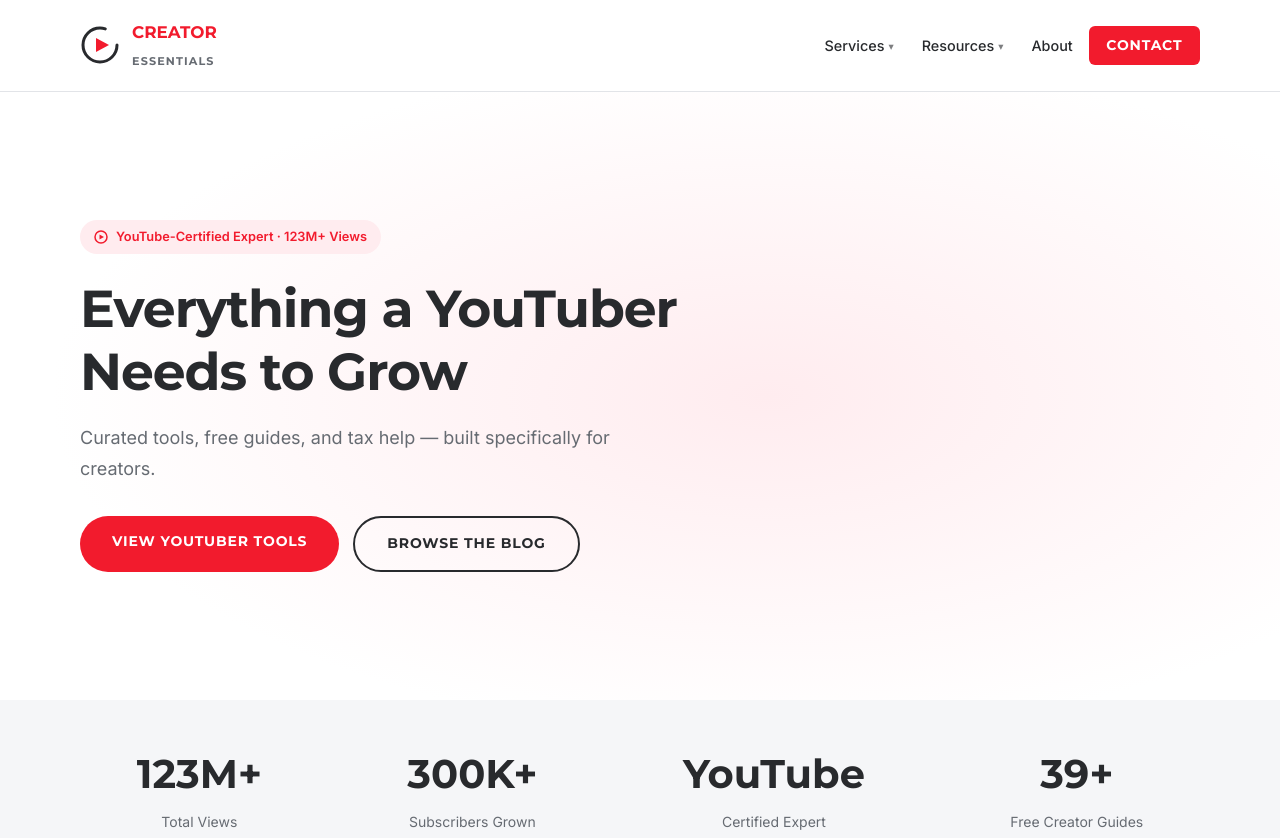
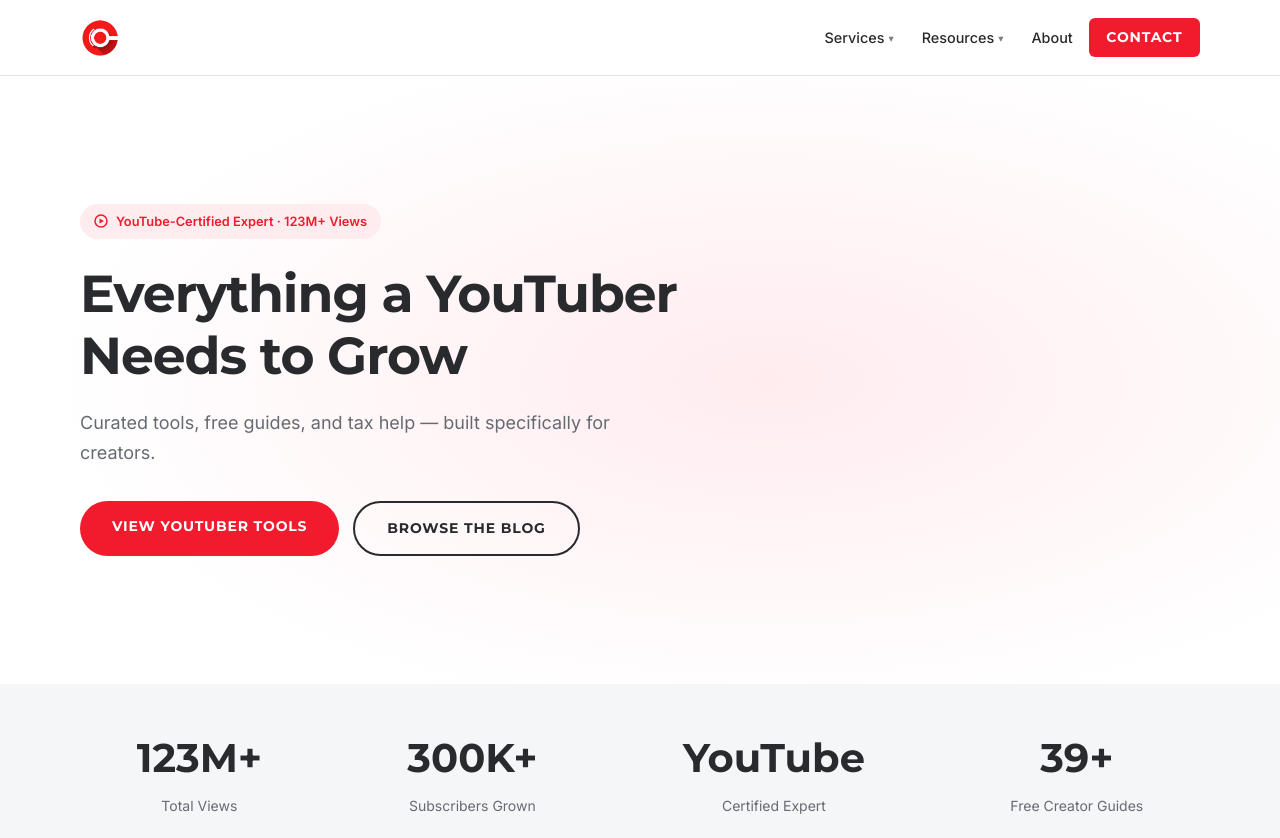
Before and after one commit to creatoressentials-rgb/456, an Eleventy site: page src/index.njk in a window 1280 px wide. Shown: the top 838 px of the page. Built offline with nearby package versions, Linux system fonts and the light colour scheme; Eleventy itself is replaced by a stand-in of ours; files that its build step writes are made by us from their sources.

Commit message:
Replace nav and footer logo with brand logo image
Co-Authored-By: Claude Sonnet 4.6 <noreply@anthropic.com>

```diff
--- a/src/_includes/layouts/base.njk
+++ b/src/_includes/layouts/base.njk
@@ -19,14 +19,7 @@
     <div class="container nav-inner">
 
       <a href="/" class="nav-logo" aria-label="Creator Essentials home">
-        <svg class="nav-logo-icon" viewBox="0 0 40 40" fill="none" xmlns="http://www.w3.org/2000/svg" aria-hidden="true">
-          <circle cx="20" cy="20" r="17" stroke="#282A2D" stroke-width="3" stroke-dasharray="85 25" stroke-linecap="round"/>
-          <polygon points="16,13 29,20 16,27" fill="#F21B2D"/>
-        </svg>
-        <div class="nav-logo-text">
-          <strong>CREATOR</strong>
-          <span>ESSENTIALS</span>
-        </div>
+        <img src="/assets/images/logo.png" alt="Creator Essentials" class="nav-logo-img" />
       </a>
 
       <button class="nav-toggle" aria-expanded="false" aria-label="Toggle navigation">
@@ -73,7 +66,9 @@
     <div class="container">
       <div class="footer-grid">
         <div class="footer-brand">
-          <h3>Creator Essentials</h3>
+          <a href="/" aria-label="Creator Essentials home">
+            <img src="/assets/images/logo.png" alt="Creator Essentials" class="footer-logo-img" />
+          </a>
           <p>Tools, tips, and resources for serious YouTubers.</p>
         </div>
         <div class="footer-col">
--- a/src/assets/css/main.css
+++ b/src/assets/css/main.css
@@ -119,14 +119,18 @@ section { padding-block: var(--section); }
   gap: 0.75rem;
   flex-shrink: 0;
 }
-.nav-logo-icon {
-  width: 40px;
+.nav-logo-img {
   height: 40px;
+  width: auto;
+  display: block;
   flex-shrink: 0;
 }
-.nav-logo-text { font-family: var(--font-head); font-size: 1rem; }
-.nav-logo-text strong { color: var(--red); display: block; font-size: 1.05rem; }
-.nav-logo-text span   { color: var(--slate); font-size: 0.7rem; letter-spacing: 0.1em; }
+.footer-logo-img {
+  height: 56px;
+  width: auto;
+  display: block;
+  margin-bottom: 0.75rem;
+}
 
 .nav-links {
   display: flex;
```
Also changed, not shown: src/assets/images/logo.png (added).
